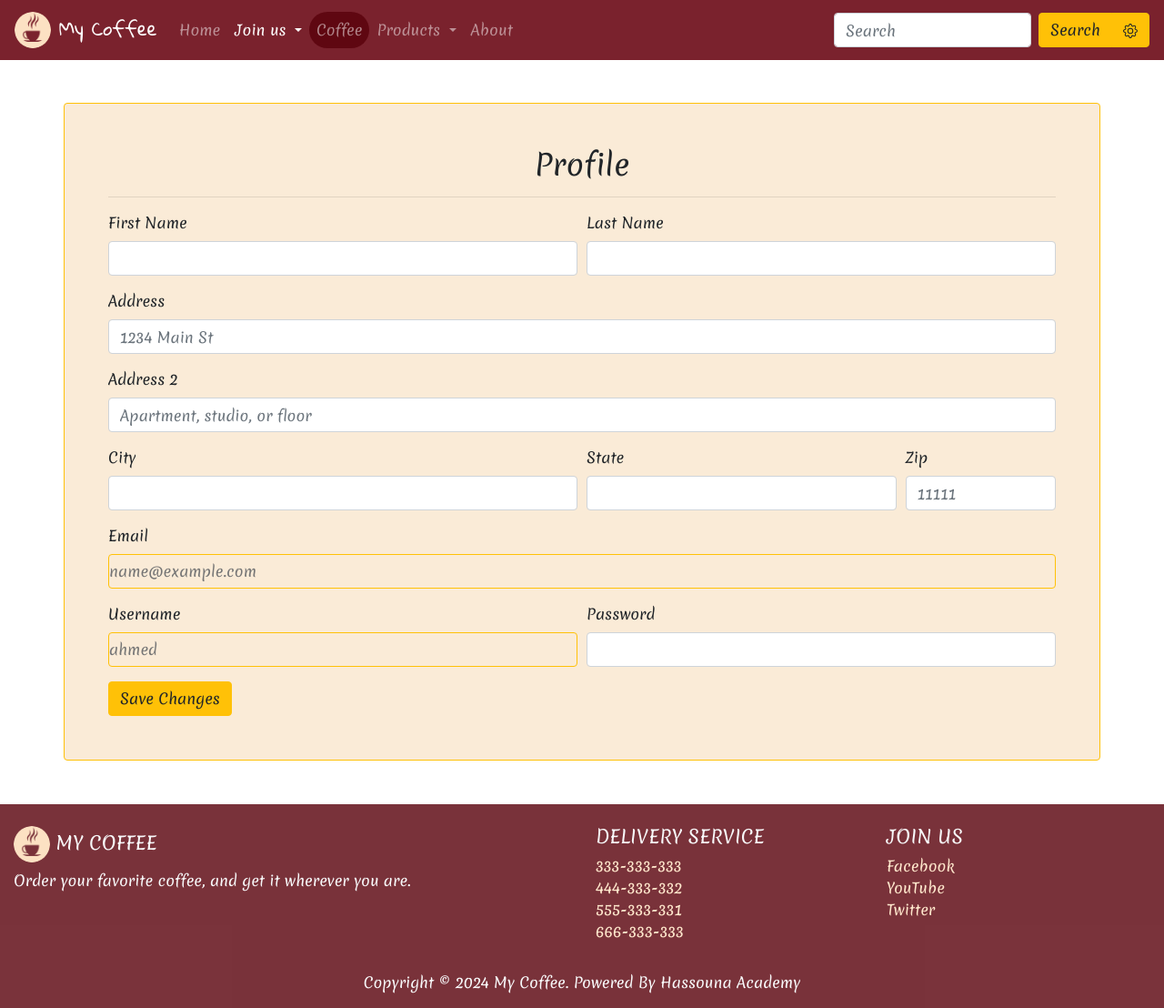
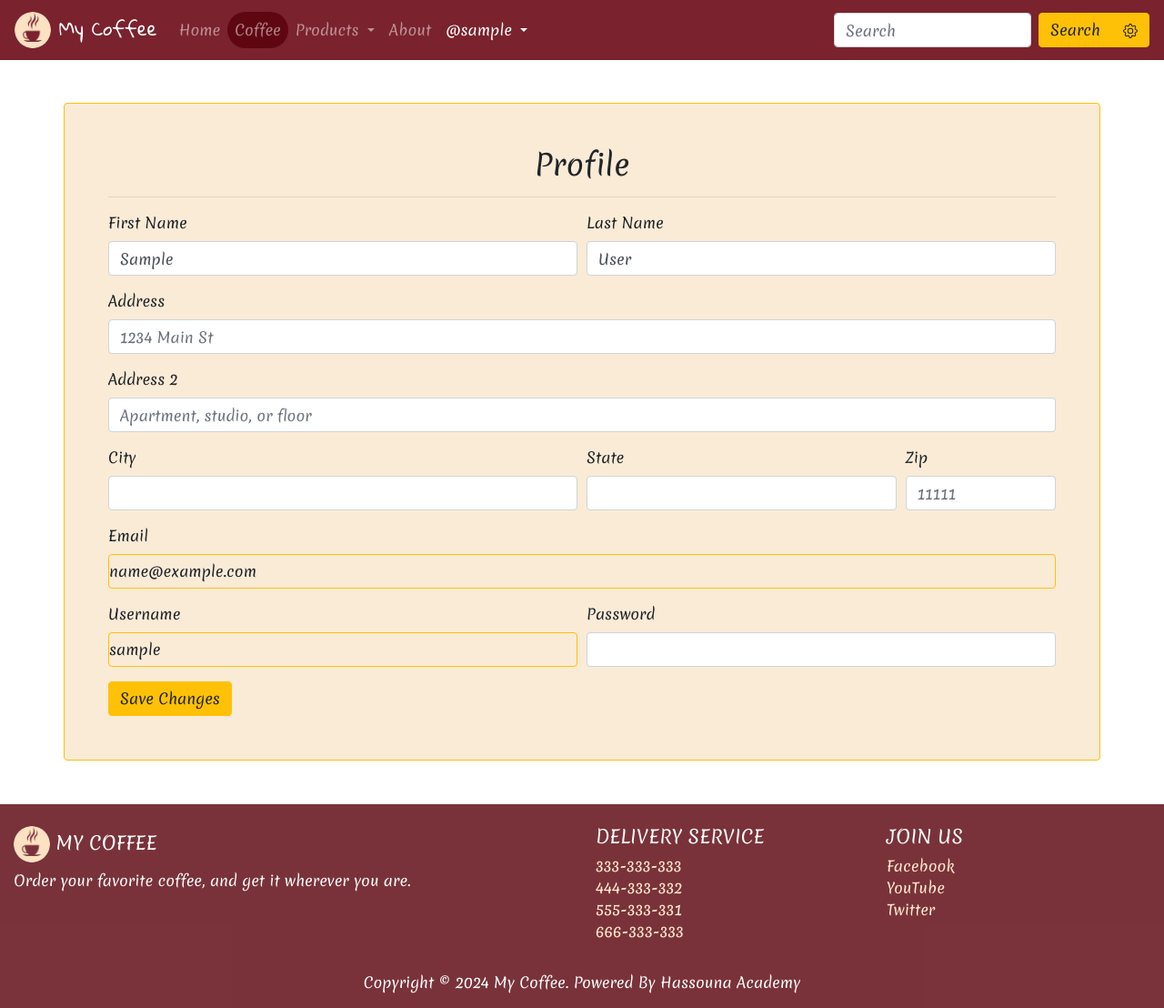
Before and after one commit to test2a2a/mycaffe, a Django app: page /accounts/profile in a window 1280 px wide. Shown: the whole page at 91% size. Run offline with Django 5.2, Linux system fonts and the light colour scheme; the visitor is signed in with stand-in values (Sample User, id 1); data comes from the database, SQL or seed files in the repository; some libraries are stand-ins or nearby versions.

Commit message:
add 131-140

```diff
--- a/accounts/views.py
+++ b/accounts/views.py
@@ -3,6 +3,7 @@
 from django.contrib.auth.models import User
 from django.contrib.auth import authenticate,login,logout
 from .models import User_Info
+from django.contrib.auth.decorators import login_required
 # Create your views here.
 
 def signin(request):
@@ -11,6 +12,9 @@
         password=request.POST["password"]
         user=authenticate(username=username,password=password)
         if user:
+            if "rememberme"  not in request.POST:
+                # request.session.set_expiry(0)
+                print("xxxx")
             login(request,user)
             return redirect("profile")
         else:
@@ -91,5 +95,65 @@
 def logout_(request):
     logout(request)
     return redirect('signin')
+@login_required
 def profile(request):
-    return render(request,"accounts/profile.html")
+     user_=User.objects.get(id=request.user.id)
+     if request.method =="POST":
+
+
+        user_.first_name=request.POST["first_name"]
+        user_.last_name=request.POST["last_name"]
+        # password=request.POST["password"]
+
+        user_.save()
+
+
+        try:
+            user_info=User_Info.objects.get(user=request.user)
+
+            user_info.address=request.POST["address_1"]
+            user_info.address2=request.POST["address_2"]
+            user_info.city=request.POST["city"]
+            user_info.state=request.POST["state"]
+            user_info.zip_number=request.POST["zip"]
+            user_info.save()
+            messages.success(request," data is saved")
+            return redirect("profile")
+
+
+        except :
+
+
+
+            data={ "user":user_,
+            "address":request.POST["address_1"],
+            "address2":request.POST["address_2"],
+            "city":request.POST["city"],
+            "state":request.POST["state"],
+            "zip":request.POST["zip"],
+            "agree": True,
+
+            }
+
+
+            user_info=User_Info()
+            user_info.add_info(**data)
+            user_info.save()
+            messages.success(request,"success! data is saved")
+            return redirect("profile")
+
+
+
+
+     else:
+         try:
+
+           user_info=User_Info.objects.get(user=request.user)
+         except :
+           user_info=""
+         data={"user_":user_,"user_info":user_info}
+         return render(request,"accounts/profile.html",data)
+
+
+#  User.password
+# user_info.add
--- a/mycoffe/settings.py
+++ b/mycoffe/settings.py
@@ -146,3 +146,8 @@
 # https://docs.djangoproject.com/en/5.0/ref/settings/#default-auto-field
 
 DEFAULT_AUTO_FIELD = 'django.db.models.BigAutoField'
+
+
+# when close session logout user
+SESSION_EXPIRE_AT_BROWSER_CLOSE = True
+# SESSION_ENGINE = 'django.contrib.sessions.backends.cache'
--- a/templates/accounts/profile.html
+++ b/templates/accounts/profile.html
@@ -3,7 +3,8 @@
 {% block content %}
 
 <div class="my-form container p-5 my-5 rounded border border-warning">
-    <form>
+
+    <form method="post" >
         {% csrf_token %}
         <h2 class="text-center">Profile</h2>
         <hr>
@@ -11,48 +12,48 @@
         <div class="form-row">
             <div class="form-group col-md-6">
                 <label for="inputFirstName">First Name</label>
-                <input type="text" class="form-control" id="inputFirstName" required>
+                <input type="text" name="first_name" class="form-control" value="{{ user_.first_name }}" id="inputFirstName" required>
             </div>
             <div class="form-group col-md-6">
                 <label for="inputLastName">Last Name</label>
-                <input type="text" class="form-control" id="inputLastName" required>
+                <input type="text" name="last_name" class="form-control" value="{{ user_.last_name }}" id="inputLastName" required>
             </div>
         </div>
 
         <div class="form-group">
             <label for="inputAddress">Address</label>
-            <input type="text" class="form-control" id="inputAddress" placeholder="1234 Main St" required>
+            <input type="text"  name="address_1" class="form-control" id="inputAddress" value="{{ user_info.address }}" placeholder="1234 Main St" required>
         </div>
         <div class="form-group">
             <label for="inputAddress2">Address 2</label>
-            <input type="text" class="form-control" id="inputAddress2" placeholder="Apartment, studio, or floor" required>
+            <input type="text"   name="address_2" class="form-control" id="inputAddress2"  value="{{ user_info.address2 }}" placeholder="Apartment, studio, or floor" required>
         </div>
         <div class="form-row">
             <div class="form-group col-md-6">
                 <label for="inputCity">City</label>
-                <input type="text" class="form-control" id="inputCity" required>
+                <input type="text" name="city" class="form-control"  value="{{ user_info.city }}" id="inputCity" required>
             </div>
             <div class="form-group col-md-4">
                 <label for="inputZip">State</label>
-                <input type="text" class="form-control" id="inputZip" required>
+                <input type="text" name="state" class="form-control" value="{{ user_info.state }}" id="inputZip" required>
             </div>
             <div class="form-group col-md-2">
                 <label for="inputZip">Zip</label>
-                <input type="text" class="form-control" id="inputZip" placeholder="11111" required>
+                <input type="text" name="zip" class="form-control" value="{{ user_info.zip_number }}" id="inputZip" placeholder="11111" required>
             </div>
         </div>
         <div class="form-group">
             <label for="inputEmail">Email</label>
-            <input type="email" readonly class="form-control-plaintext border border-warning rounded" id="inputEmail" placeholder="name@example.com" required>
+            <input type="email" readonly class="form-control-plaintext border border-warning rounded" value="{{ user_.email }}" id="inputEmail" placeholder="name@example.com" required>
         </div>
         <div class="form-row">
             <div class="form-group col-md-6">
                 <label for="inputUsername">Username</label>
-                <input type="text" readonly class="form-control-plaintext border border-warning rounded" id="inputUsername" placeholder="ahmed" required>
+                <input type="text" readonly class="form-control-plaintext border border-warning rounded" value="{{ user_.username }}" id="inputUsername" placeholder="ahmed" required>
             </div>
             <div class="form-group col-md-6">
                 <label for="inputPassword">Password</label>
-                <input type="password" class="form-control" id="inputPassword" required>
+                <input type="password" class="form-control" value="{{ user_.password }}" id="inputPassword" required>
             </div>
         </div>
 
--- a/templates/accounts/signin.html
+++ b/templates/accounts/signin.html
@@ -41,7 +41,7 @@
 
         <div class="form-group">
             <div class="pretty p-svg p-curve p-jelly">
-                <input type="checkbox" id="inputTerms" />
+                <input type="checkbox"  name="rememberme" checked id="inputTerms" />
                 <div class="state p-warning">
                     <!-- svg path -->
                     <svg class="svg svg-icon" viewBox="0 0 20 20">
--- a/templates/partials/_navebar.html
+++ b/templates/partials/_navebar.html
@@ -22,30 +22,6 @@
                   <a class="nav-link" href="{% url 'index' %}">Home <span class="sr-only">(current)</span></a>
               </li>
 
-              <li
-              {%  if 'signin' in request.path or 'signup' in request.path or 'profile' in request.path %}
-              class="nav-item dropdown active "
-              {% else %}
-              class="nav-item dropdown"
-              {% endif %}
-                >
-                <a class="nav-link dropdown-toggle" href="#" id="navbarDropdown" role="button" data-toggle="dropdown" aria-haspopup="true" aria-expanded="false">
-                Join us
-                </a>
-                <div class="dropdown-menu animate slideIn" aria-labelledby="navbarDropdown">
-                  {% if user.is_authenticated %}
-                  <a class="dropdown-item" href="{% url 'profile' %}">Profile</a>
-                  <a class="dropdown-item" href="{% url 'logout' %}">logout</a>
-
-                  {% else %}
-                  <a class="dropdown-item" href="{% url 'signin' %}">Sign in</a>
-                  <a class="dropdown-item" href="{% url 'signup' %}">Sign up</a>
-                  {% endif %}
-
-                <!-- <div class="dropdown-divider"></div>
-                <a class="dropdown-item" href="{% url 'profile' %}">Profile</a>
-                </div> -->
-              </li>
 
               <li
               {%  if 'Coffee' in request.path %}
@@ -93,7 +69,40 @@
                 <a class="nav-link" href="{% url 'about' %}">About</a>
               </li>
 
+
+
+
+              <li
+              {%  if 'signin' in request.path or 'signup' in request.path or 'profile' in request.path %}
+              class="nav-item dropdown active "
+              {% else %}
+              class="nav-item dropdown"
+              {% endif %}
+                >
+                {% if user.is_authenticated %}
+                <a class="nav-link dropdown-toggle" href="#" id="navbarDropdown" role="button" data-toggle="dropdown" aria-haspopup="true" aria-expanded="false">
+                  @{{ user.username }}
+                  </a>
+                  <div class="dropdown-menu animate slideIn" aria-labelledby="navbarDropdown">
+
+                    <a class="dropdown-item" href="{% url 'profile' %}">Profile</a>
+                    <a class="dropdown-item" href="{% url 'logout' %}">logout</a>
+                  </div>
+                {% else %}
+                  <a class="nav-link dropdown-toggle" href="#" id="navbarDropdown" role="button" data-toggle="dropdown" aria-haspopup="true" aria-expanded="false">
+                    Join us
+                    </a>
+                    <div class="dropdown-menu animate slideIn" aria-labelledby="navbarDropdown">
+                      <a class="dropdown-item" href="{% url 'signin' %}">Sign in</a>
+                      <a class="dropdown-item" href="{% url 'signup' %}">Sign up</a>
+
+                    </div>
+                {% endif %}
+              </li>
+
+
             </ul>
+
               <form class="form-inline my-2 my-lg-0" action="{% url 'products' %}" >
               <input class="form-control mr-sm-2 remove-outline" name="product_name" type="search" placeholder="Search" aria-label="Search">
               <div class="btn-group" role="group">
```
Also changed, not shown: 5 other files. Lines whose indentation alone changed are shown as unchanged.
